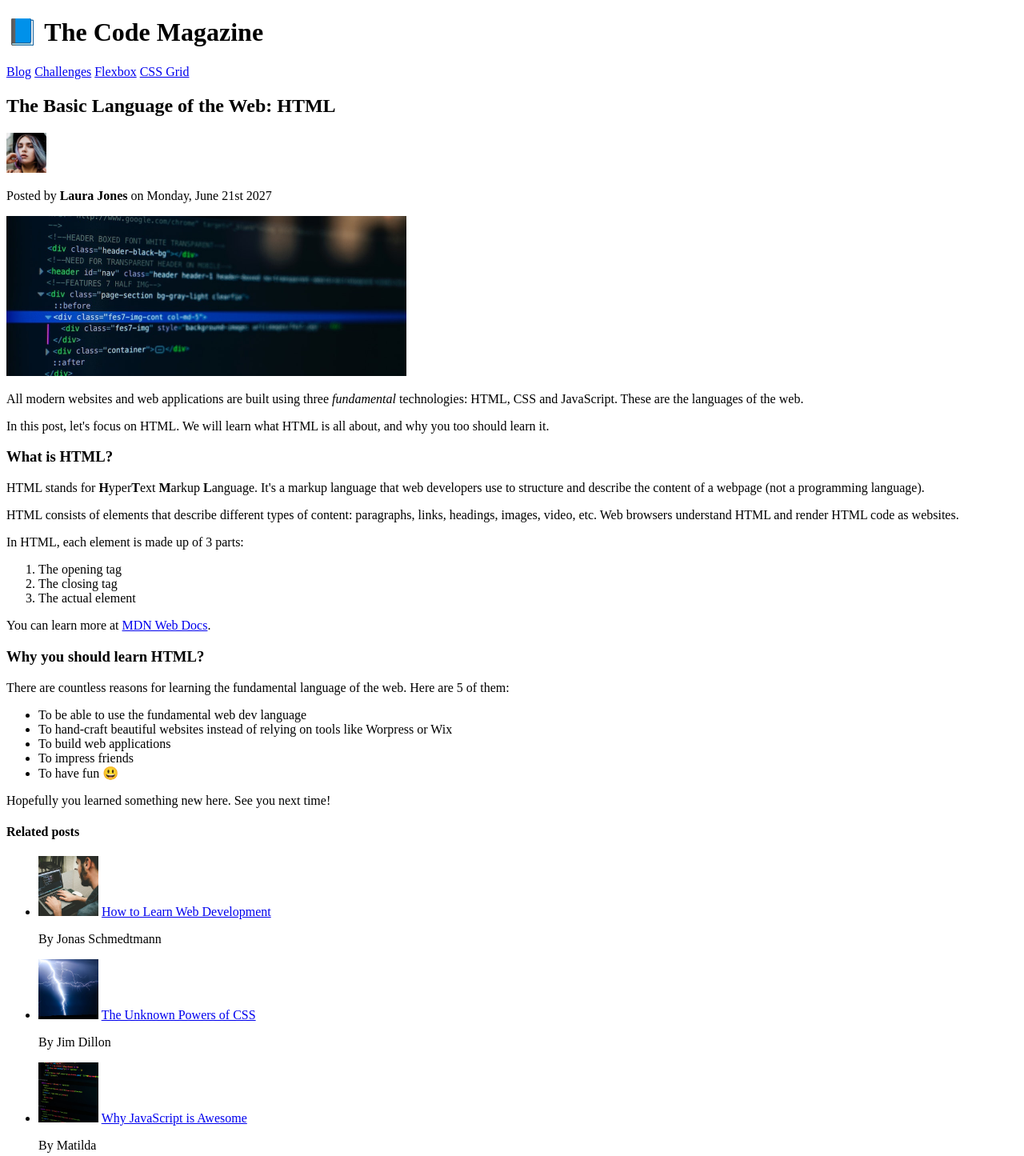
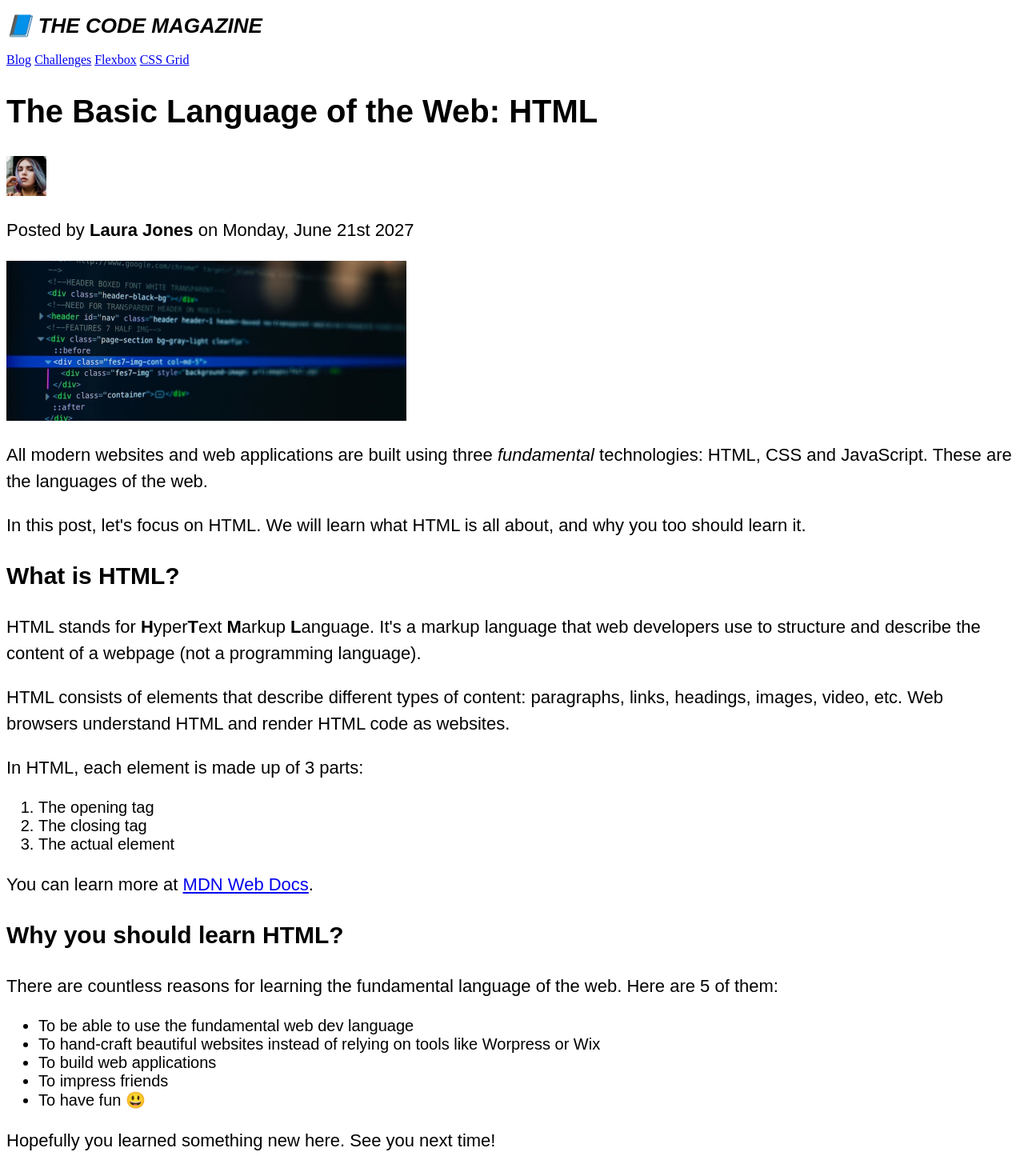
Before and after one commit to onalyngo/CSS-Fundamental, a plain HTML site: page index.html in a window 1280 px wide. Shown: the top 1445 px of the page at 80% size. Drawn offline with Linux system fonts and the light colour scheme.

Commit message:
styling text

```diff
--- a/index.html
+++ b/index.html
@@ -2,6 +2,8 @@
 <html lang="en">
 	<head>
 		<meta charset="UTF-8" />
+		<link href="style.css" rel="stylesheet" />
+
 		<title>The Basic Language of the web: HTML</title>
 	</head>
 
--- /dev/null
+++ b/style.css
@@ -0,0 +1,34 @@
+h1 {
+  font-size: 26px;
+  font-family: sans-serif;
+  text-transform: uppercase;
+  font-style: italic;
+}
+
+h2 {
+  font-size: 40px;
+  font-family: sans-serif;
+}
+
+h3 {
+  font-size: 30px;
+  font-family: sans-serif;
+}
+
+h4 {
+  font-size: 20px;
+  font-family: sans-serif;
+  text-transform: uppercase;
+  text-align: center;
+}
+
+p {
+  font-size: 22px;
+  font-family: sans-serif;
+  line-height: 1.5;
+}
+
+li {
+  font-size: 20px;
+  font-family: sans-serif;
+}
```
